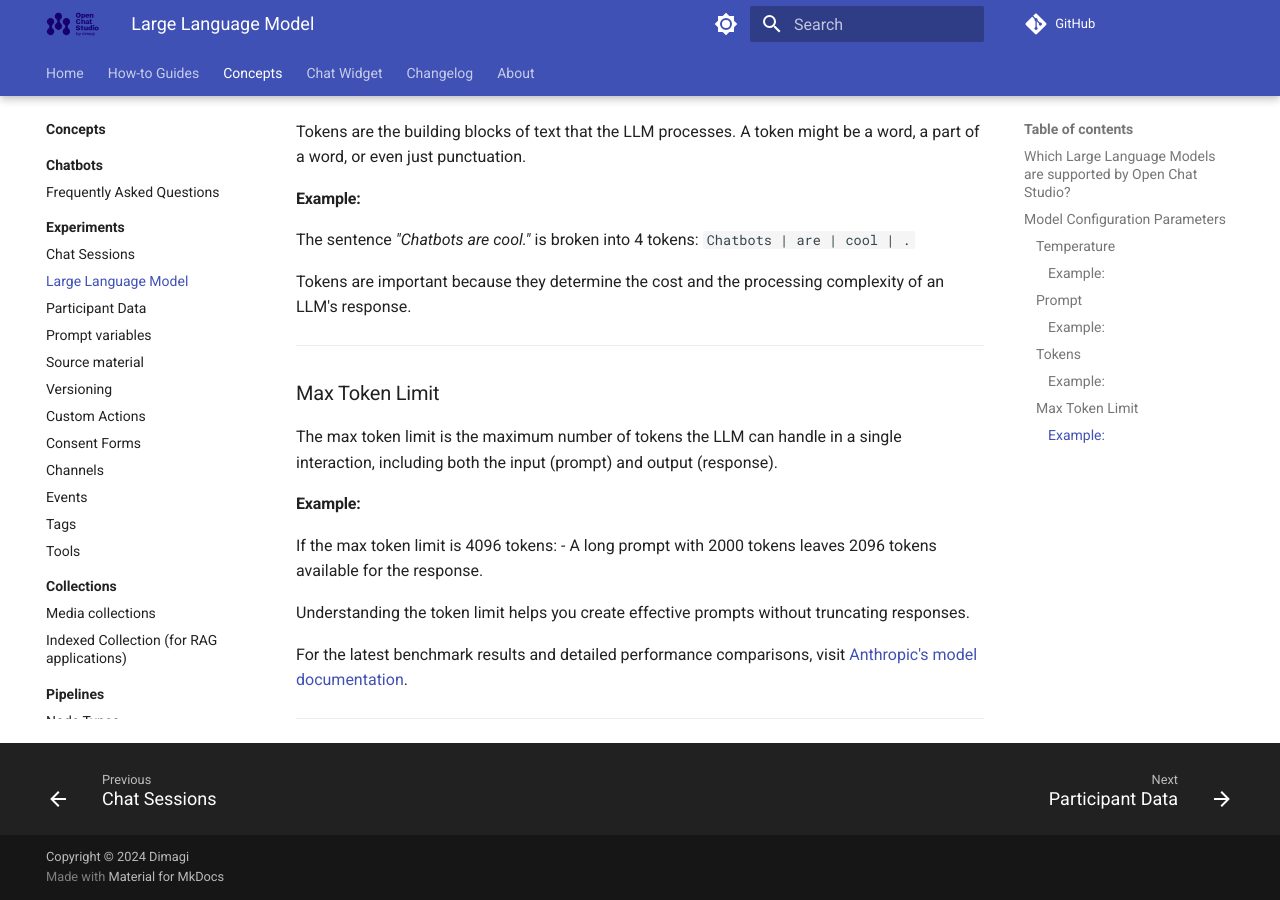
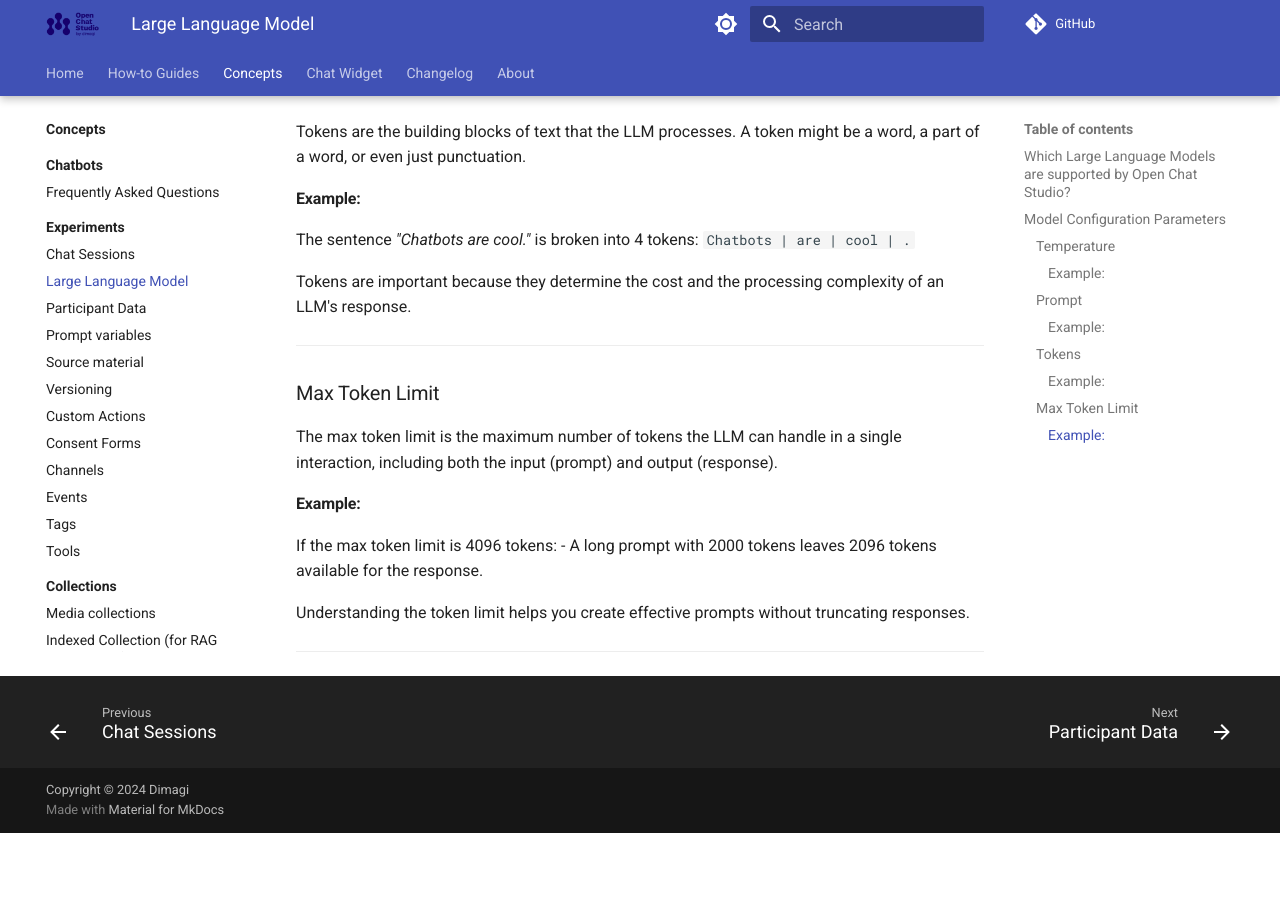
Before and after one commit to dimagi/open-chat-studio-docs, an MkDocs documentation site: the page built from docs/concepts/llm.md, in a window 1280 px wide and 900 px high, scrolled down 1648 px. Built offline with MkDocs 1.6.1 and Material for MkDocs 9.7.7, drawn with Linux system fonts in a browser that asks for light colours; a script that is not in the unit is left out; comment, search, counter and statistics services are not loaded; after the commit the page ends 2481 px from its top, so only the background shows below that.

Commit message:
Remove outdated link to benchmark results
Removed link to Anthropic's model documentation.

```diff
--- a/docs/concepts/llm.md
+++ b/docs/concepts/llm.md
@@ -70,6 +70,4 @@ If the max token limit is 4096 tokens:
 
 Understanding the token limit helps you create effective prompts without truncating responses.
 
-For the latest benchmark results and detailed performance comparisons, visit [Anthropic's model documentation](https://docs.anthropic.com/en/docs/about-claude/models).
-
 ---
```
